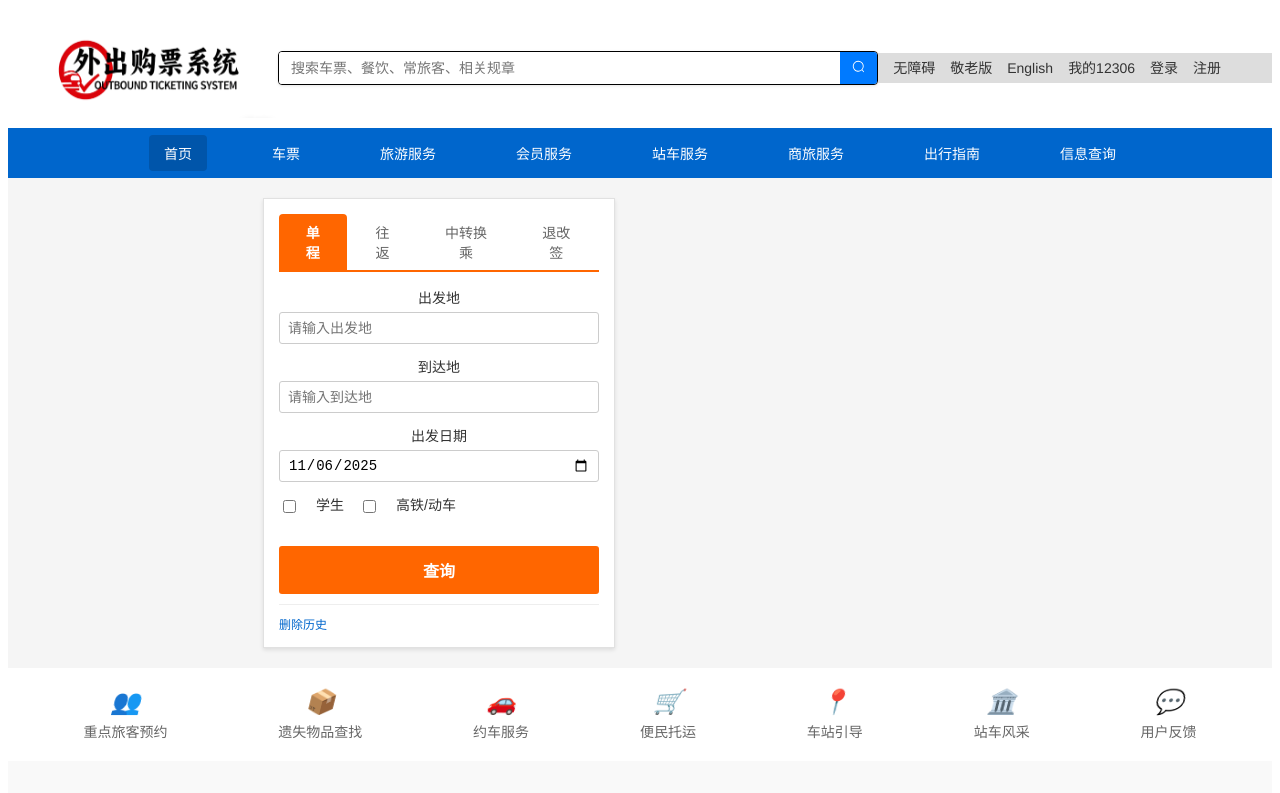
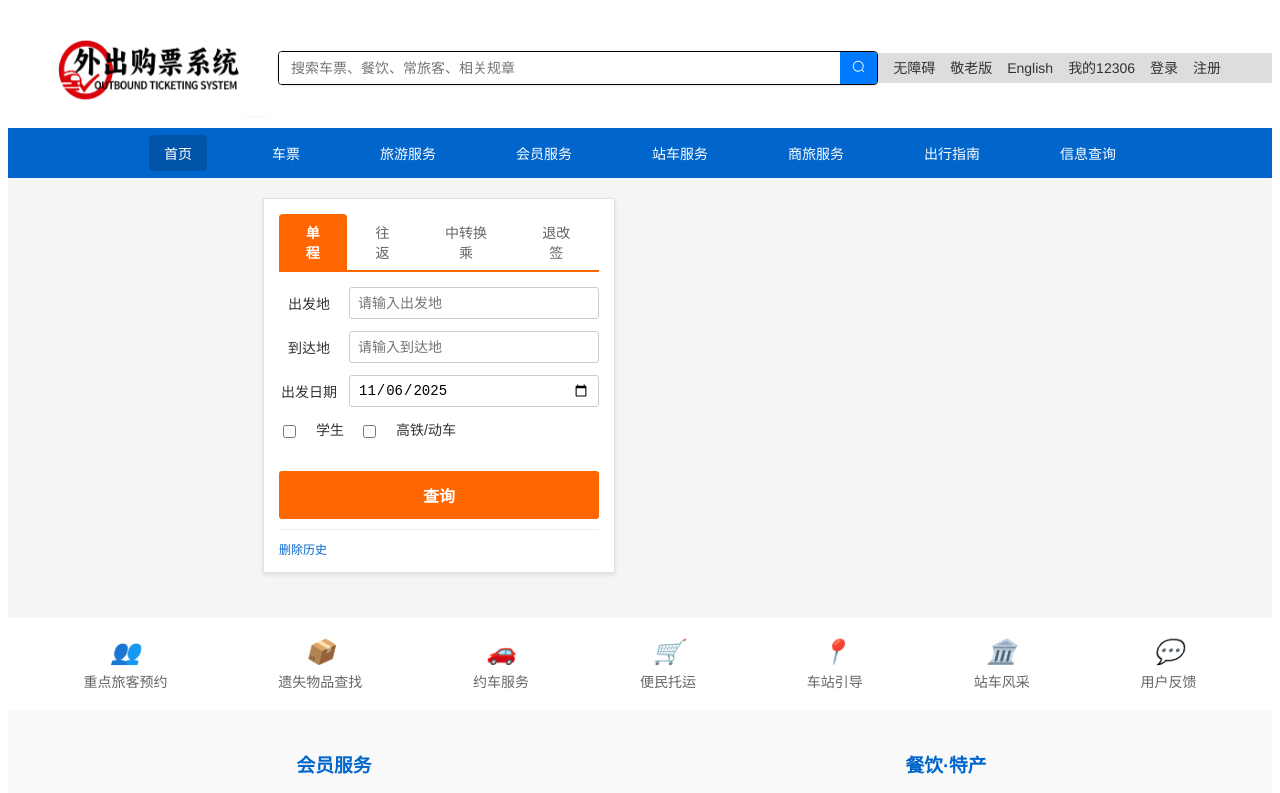
Before and after one commit to zheng0456/ticketing_system, a Vue app: page /index in a window 1280 px wide. Shown: the top 793 px of the page. Built offline with nearby package versions, Linux system fonts and the light colour scheme.

Commit message:
style(TicketForm): 调整表单布局为行内显示
- 修改出发地、到达地和出发日期字段的样式类名
- 添加 inline-group 类以支持行内布局
- 设置标签最小宽度并调整对齐方式
- 更新输入框与标签的间距和显示方式

```diff
--- a/src/components/index/TicketForm.vue
+++ b/src/components/index/TicketForm.vue
@@ -7,15 +7,15 @@
         <button class="tab-btn">中转换乘</button>
         <button class="tab-btn">退改签</button>
       </div>
-      <div class="form-group">
+      <div class="form-group inline-group">
         <label>出发地</label>
         <input type="text" placeholder="请输入出发地" />
       </div>
-      <div class="form-group">
+      <div class="form-group inline-group">
         <label>到达地</label>
         <input type="text" placeholder="请输入到达地" />
       </div>
-      <div class="form-group">
+      <div class="form-group inline-group">
         <label>出发日期</label>
         <input type="date" :value="new Date().toISOString().split('T')[0]" />
       </div>
@@ -85,6 +85,16 @@
   font-size: 14px;
   color: #333;
   font-weight: 500;
+}
+.inline-group {
+  display: flex;
+  align-items: center;
+}
+.inline-group label {
+  display: inline-block;
+  margin-bottom: 0;
+  margin-right: 10px;
+  min-width: 60px;
 }
 .form-group input[type="text"],
 .form-group input[type="date"] {
```
